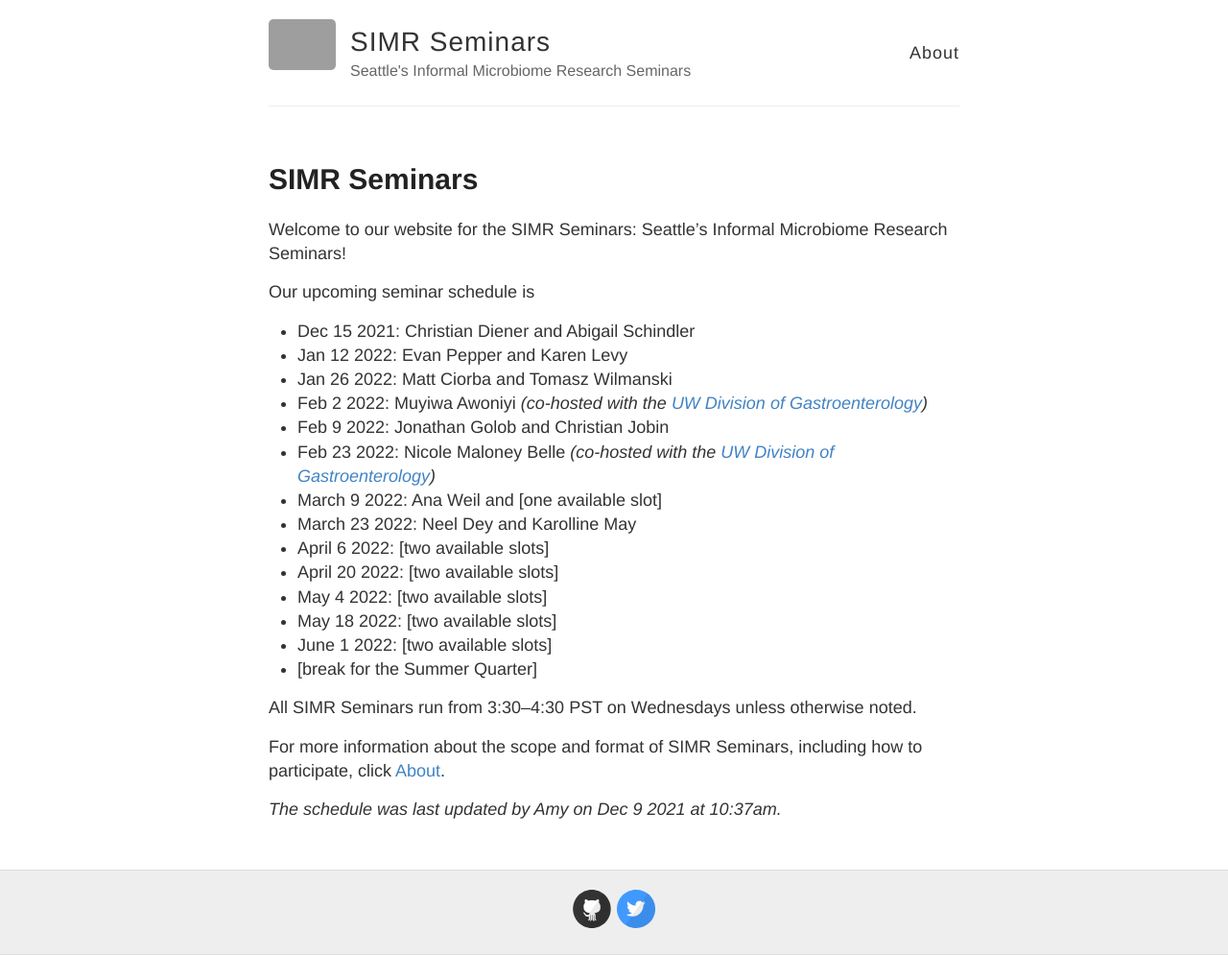
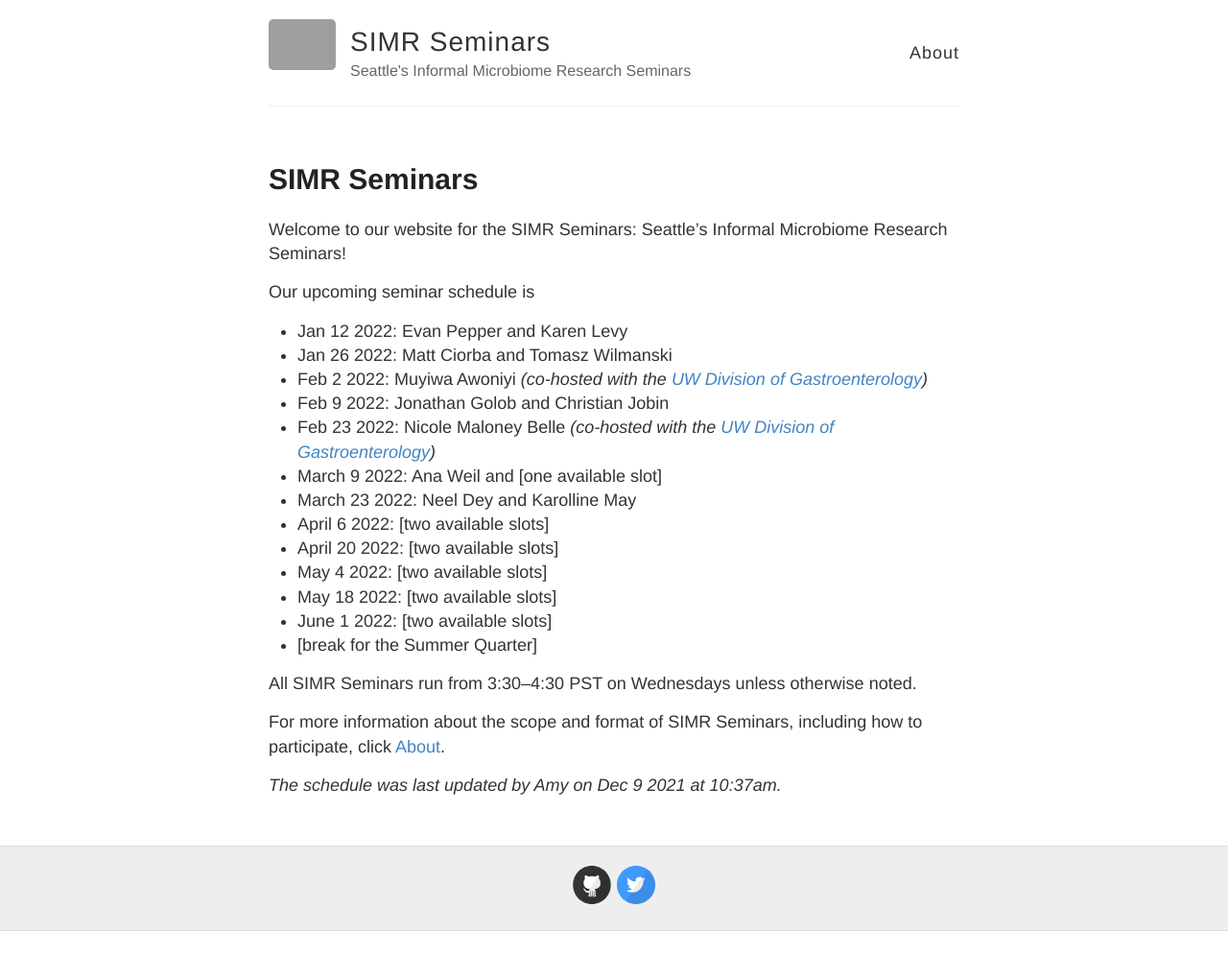
Before and after one commit to SIMR-seminars/SIMR-seminars.github.io, a Jekyll site: the page built from _posts/2021-12-7-SIMR-Seminars.md, in a window 1280 px wide. Shown: the whole page at 96% size. Built offline with Jekyll 4.4.1, drawn with Linux system fonts in a browser that asks for light colours; after the commit the page ends 970 px from its top, so only the background shows below that; grey boxes are pictures that could not be loaded.

Commit message:
Update 2021-12-7-SIMR-Seminars.md
update schedule

```diff
--- a/_posts/2021-12-7-SIMR-Seminars.md
+++ b/_posts/2021-12-7-SIMR-Seminars.md
@@ -7,7 +7,6 @@ Welcome to our website for the SIMR Seminars: Seattle's Informal Microbiome Rese
 
 Our upcoming seminar schedule is
 
-- Dec 15 2021: Christian Diener and Abigail Schindler
 - Jan 12 2022: Evan Pepper and Karen Levy
 - Jan 26 2022: Matt Ciorba and Tomasz Wilmanski
 - Feb 2 2022: Muyiwa Awoniyi *(co-hosted with the [UW Division of Gastroenterology](https://gastro.uw.edu/))*
```
